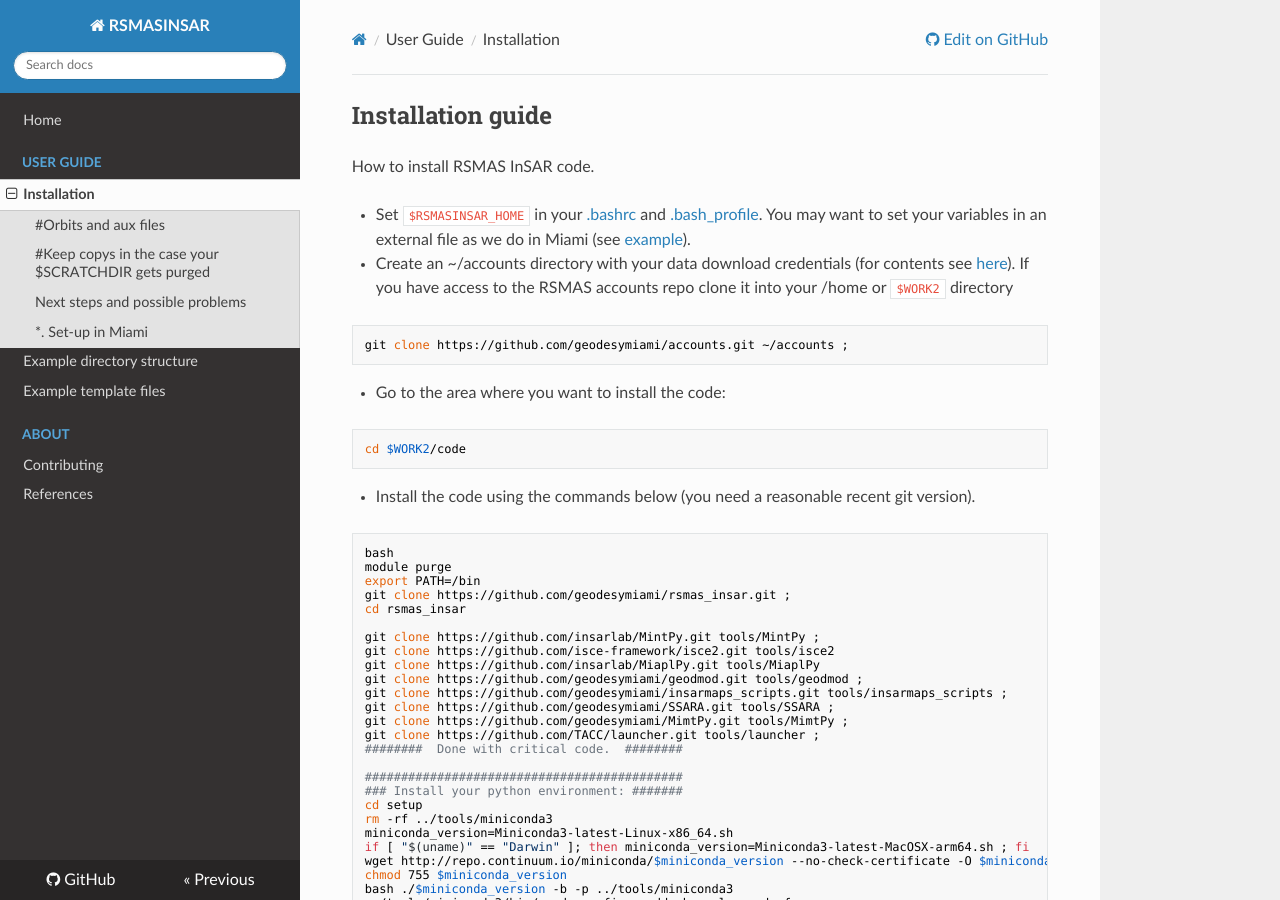
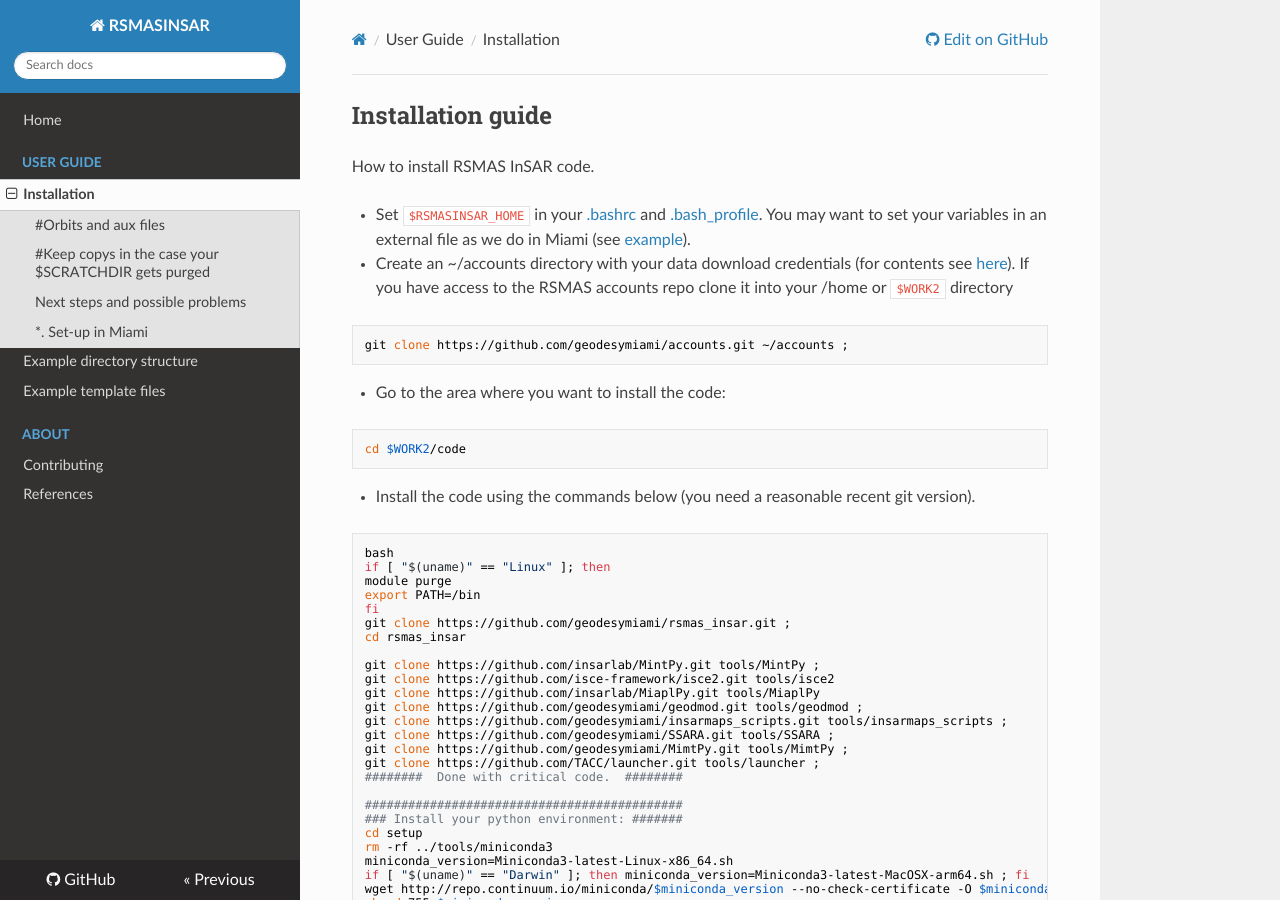
Before and after one commit to geodesymiami/rsmas_insar, an MkDocs documentation site: the page built from docs/installation.md, in a window 1280 px wide and 900 px high. Built offline with MkDocs 1.6.1, drawn with Linux system fonts in a browser that asks for light colours; nearby versions of some CDN libraries.

Commit message:
Update installation.md

````diff
--- a/docs/installation.md
+++ b/docs/installation.md
@@ -20,8 +20,10 @@ cd $WORK2/code
 
 ```
 bash
+if [ "$(uname)" == "Linux" ]; then
 module purge
 export PATH=/bin
+fi
 git clone https://github.com/geodesymiami/rsmas_insar.git ;
 cd rsmas_insar
 
````
